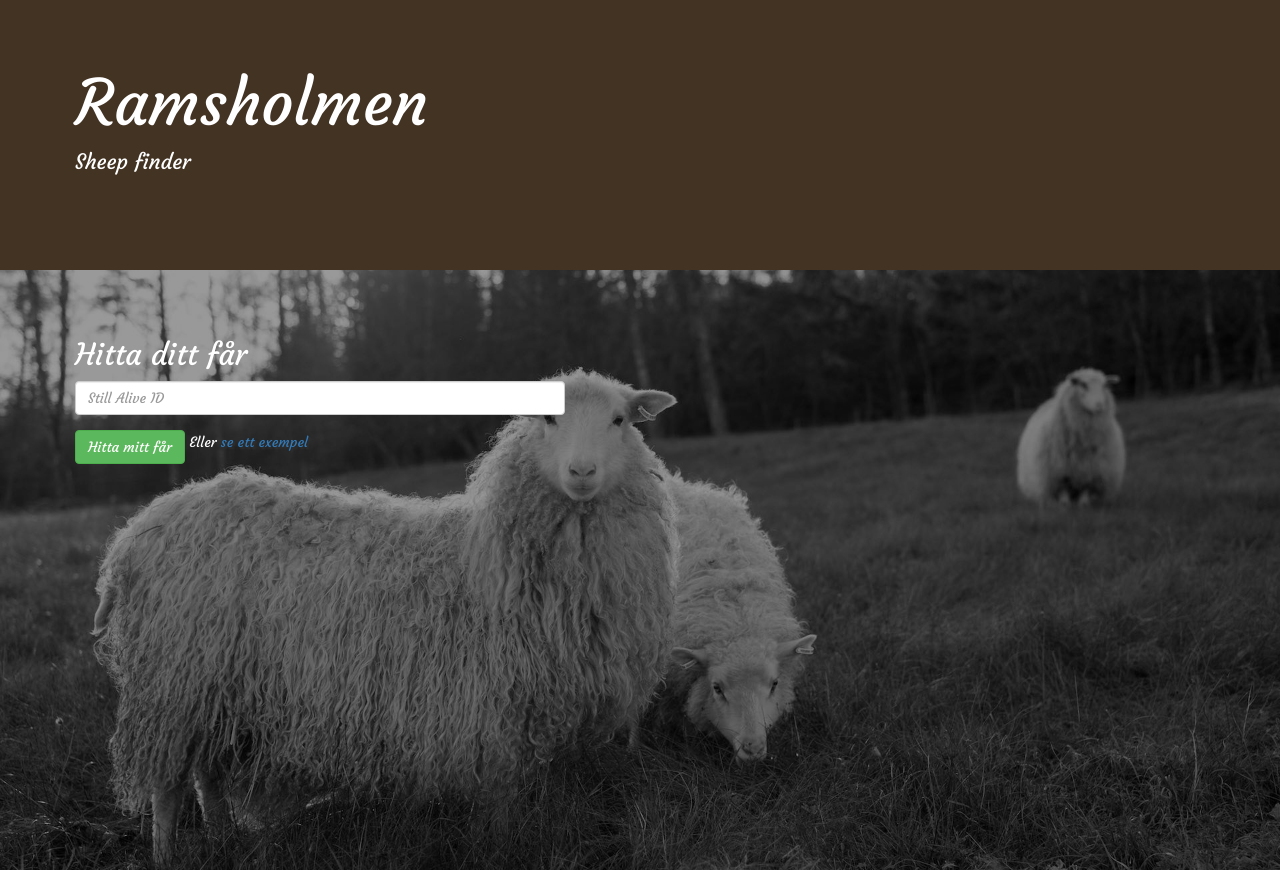
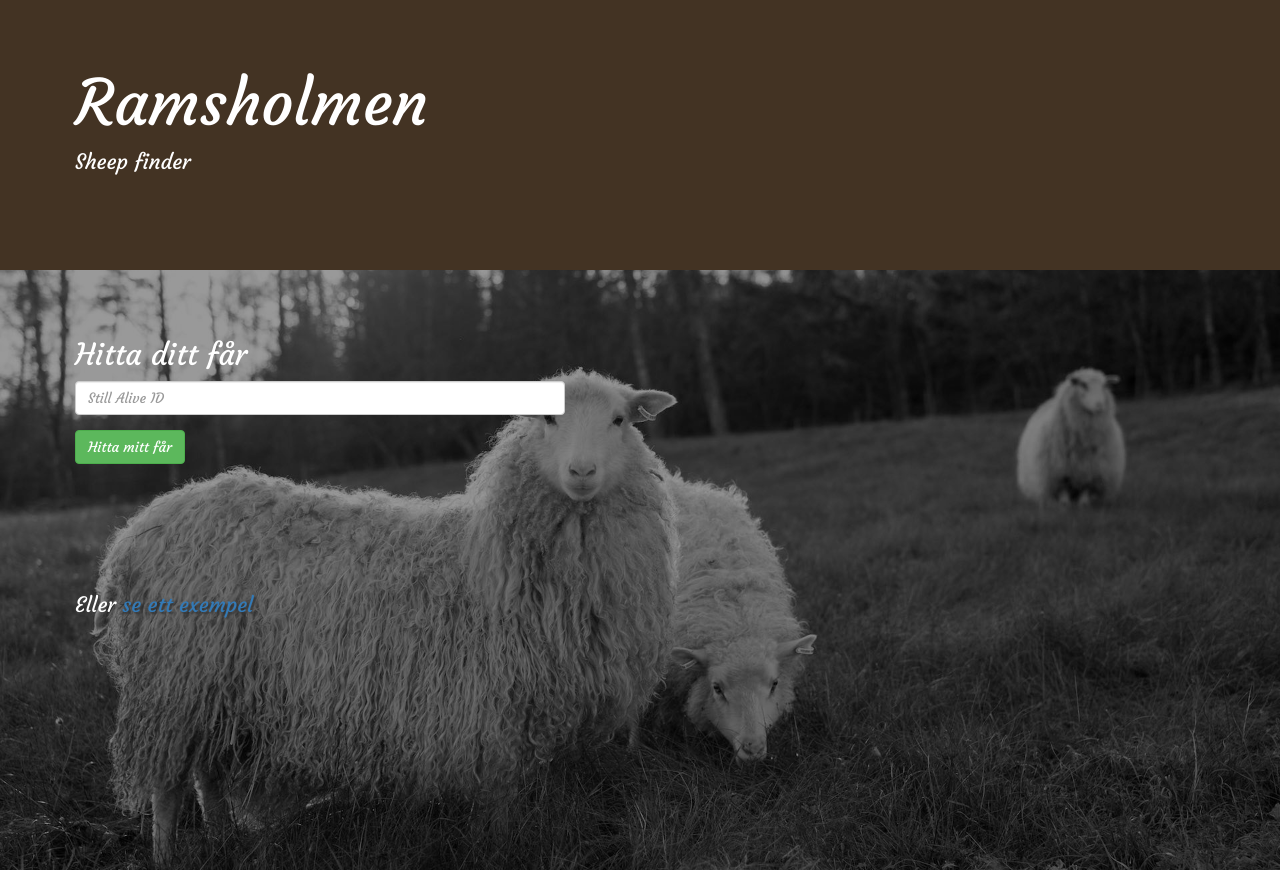
Before and after one commit to rhymn/ramsholmen, a website: page sheepfinder/index.html in a window 1280 px wide. Shown: the top 870 px of the page. Drawn offline with nearby package versions, Linux system fonts and the light colour scheme.

Commit message:
Se ett exempel

```diff
--- a/sheepfinder/index.html
+++ b/sheepfinder/index.html
@@ -43,11 +43,13 @@
 									<div class="form-group">
 										<input class="form-control" type="text" ng-model="id" placeholder="Still Alive ID" />
 									</div>
-									<button class="btn btn-success" type="submit" ng-click="find(id)">Hitta mitt får</button> Eller <a href="" ng-click="find('disa-1')"> se ett exempel</a>
+									<button class="btn btn-success" type="submit" ng-click="find(id)">Hitta mitt får</button>
 								</form>
 
 							</div>
-
+							<div class="jumbotron lamb-text">
+								<p>Eller <a href="" ng-click="find('disa-1')"> se ett exempel</a></p>
+							</div>
 						</div>
 
 						<div class="col-sm-6">
@@ -62,7 +64,7 @@
 									<p>{{cut.sheep.info}}. Detta är fäll nummer {{cut.version}} från {{cut.sheep.name}}</p>
 
 									<p>{{cut.sheep.name}} är född: {{cut.sheep.born}}</p>
-									<p>Klippdatum: {{cut.sheerDate}}</p>
+									<p>Klippdatum för denna fäll: {{cut.sheerDate}}</p>
 
 									<p ng-show="cut.sheep.image">I bakgrunden är det {{cut.sheep.name}} på bild, du kan <a target="_blank" class="" href="{{cut.sheep.image}}">ladda ner bilden här</a></p>
 								</div>
```
